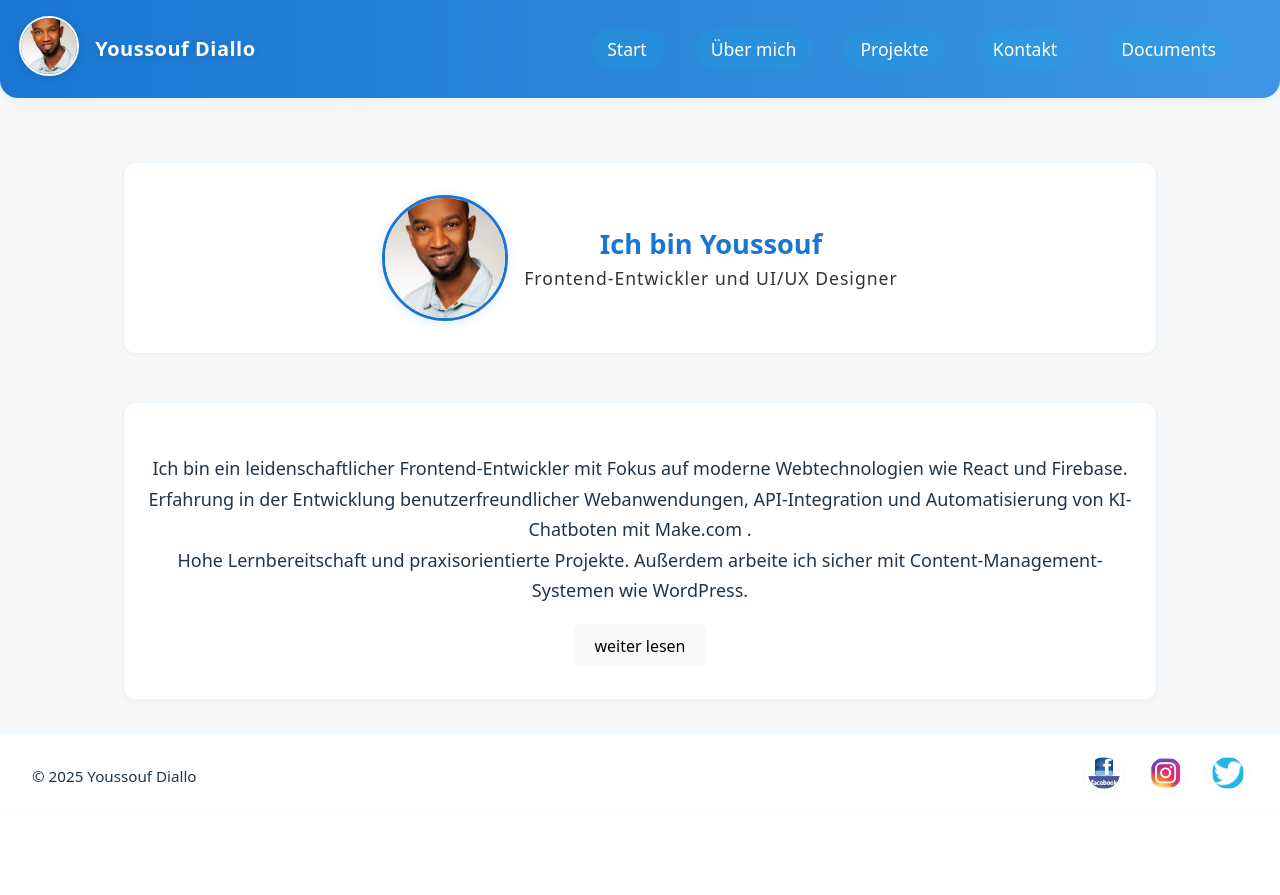
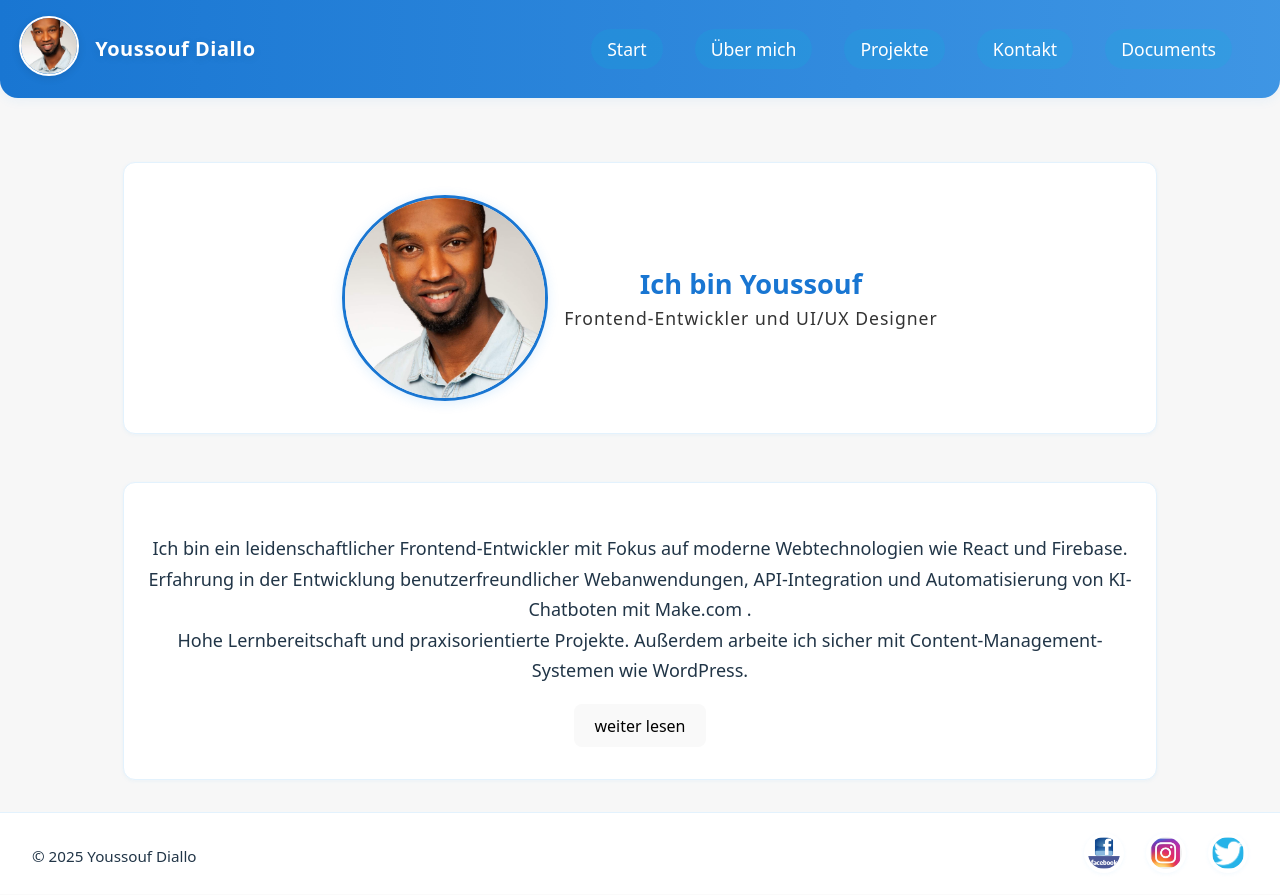
Before and after one commit to Ydi5291/presentation-app, a React (Vite) app: page / in a window 1280 px wide. Before the commit the page ends 815 px from the top, so only its background shows below. Built offline with nearby package versions, Linux system fonts and the light colour scheme.

Commit message:
style: amélioration des pages About et Start

```diff
--- a/src/components/Footer.css
+++ b/src/components/Footer.css
@@ -1,5 +1,7 @@
 .footer {
   max-width: 100vw;
+  max-height: 150px;
+  height: auto;
   margin-left: calc(50% - 50vw);
   margin-right: calc(50% - 50vw);
   background: #ffffff;
@@ -12,8 +14,18 @@
   box-sizing: border-box;
   border-top: 1px solid var(--color-primary-200);
   box-shadow: 0 -1px 0 rgba(0,0,0,0.02) inset;
+  transition: transform 0.5s, background 0.2s, color 0.2s, border-top-color 0.2s;
 }
-
+.footer:hover {
+  transform: scale(1.05);
+  background: #353330;
+  color: #ffffff;
+  border-top-color: rgba(255,255,255,0.9);
+}
+.footer:hover a {
+  color: #ffffff;
+  text-decoration: underline;
+}
 .footer-content {
   max-width: 1500px;
   margin: 0 auto;
@@ -33,16 +45,7 @@
   text-decoration: underline;
 }
 
-/* Hover chocolat légèrement sombre */
-.footer:hover {
-  background: #353332;
-  color: #ffffff;
-  border-top-color: rgba(255,255,255,0.25);
-}
-.footer:hover a {
-  color: #ffffff;
-  text-decoration: underline;
-}
+
 
 .footer-socials {
   display: flex;
--- a/src/pages/Projekte.tsx
+++ b/src/pages/Projekte.tsx
@@ -1,4 +1,5 @@
 import React from 'react';
+import { useNavigate } from 'react-router-dom';
 import './Projekte.css';
 
 // images tools import
@@ -13,6 +14,7 @@ import TSImg from '../assets/TS.jpg';
 import AngularImg from '../assets/Angular.jpg';
 
 const Projekte: React.FC = () => {
+  const navigate = useNavigate();
   return (
     <>
       <div className="tools-list">
@@ -80,6 +82,7 @@ const Projekte: React.FC = () => {
             </a>
           </li>
         </ul>
+        <button onClick={() => navigate("/kontakt")}>mich kontaktieren</button>
       </div>
     </>
   );
--- a/src/pages/Start.css
+++ b/src/pages/Start.css
@@ -19,14 +19,18 @@
 }
 
 .start-photo {
-  width: 120px;
-  height: 120px;
+  width: 200px;
+  height: 200px;
   border-radius: 50%;
   object-fit: cover;
   border: 3px solid #1976d2;
   box-shadow: 0 2px 12px rgba(33, 150, 243, 0.15);
+  transition: 0.5s ease all;
 }
-
+.start-photo:hover {
+  transform: scale(1.05);
+  box-shadow: 0 4px 16px rgba(33, 150, 243, 0.25);
+}
 .intro-text {
   display: flex;
   flex-direction: column;
```
